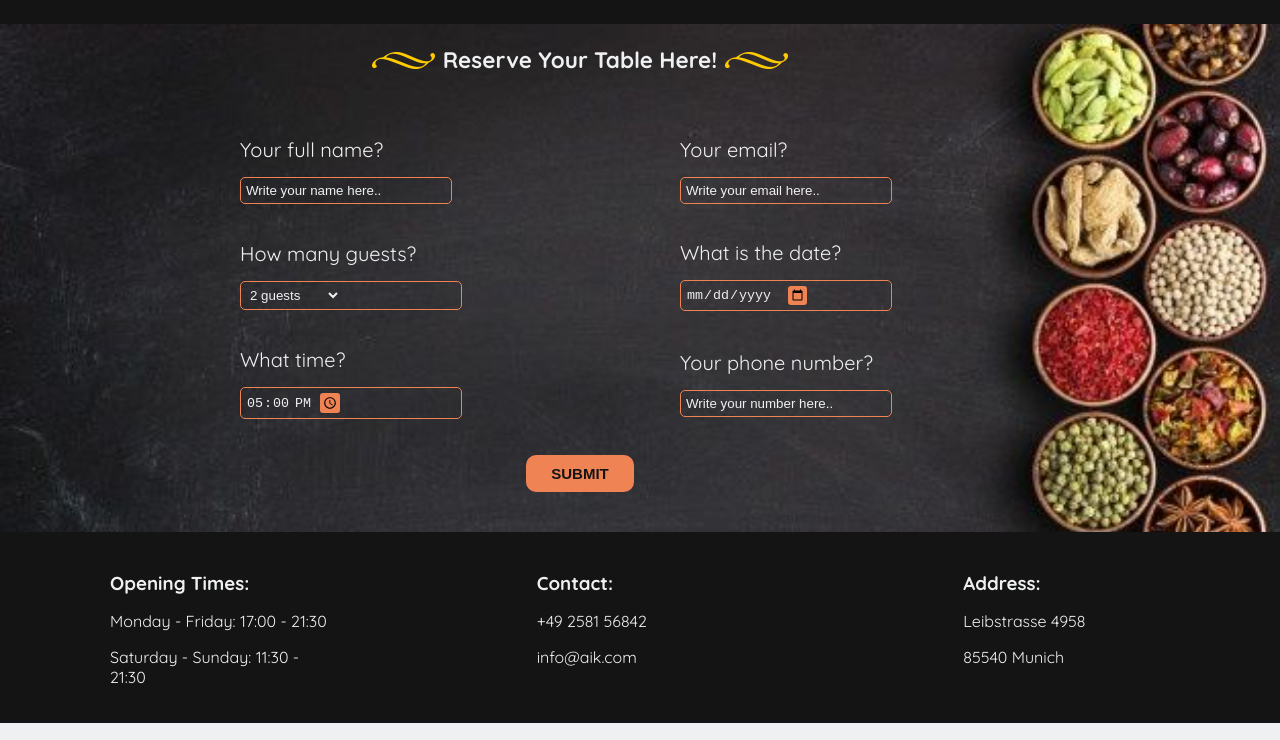
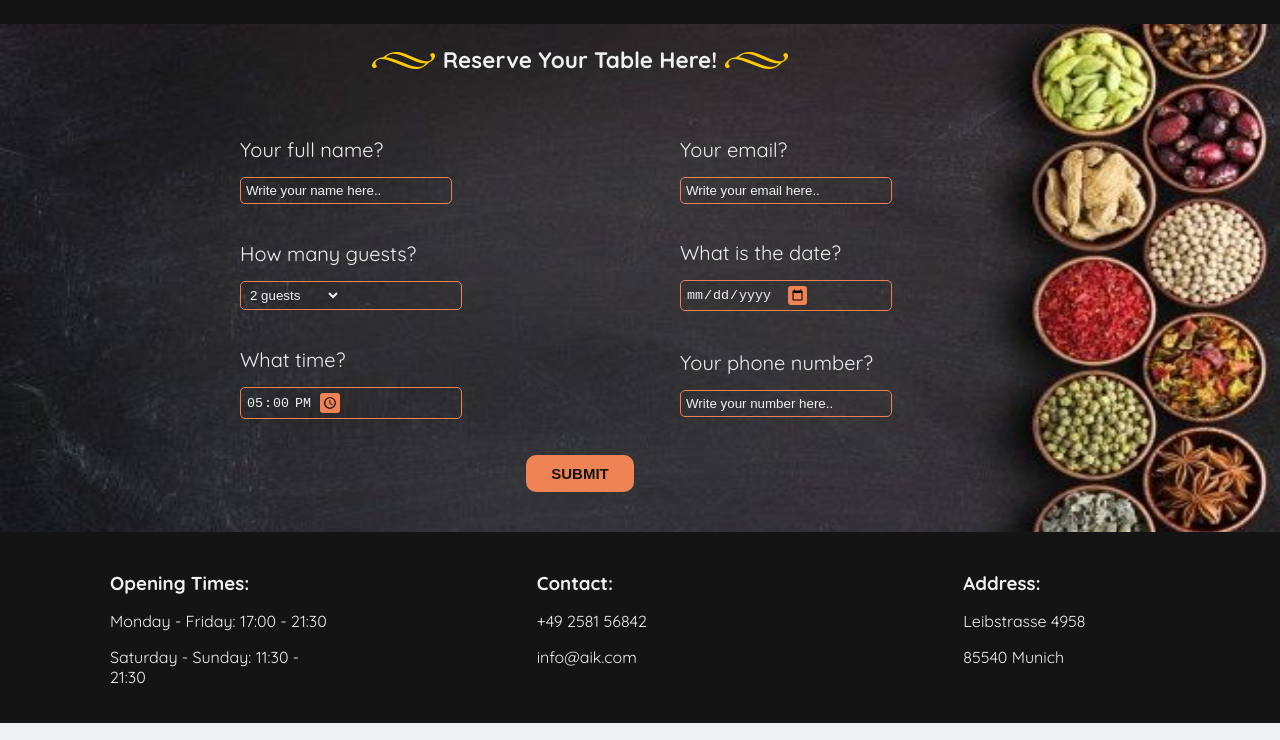
Before and after one commit to Celine248/Authentic-Indian-Restaurant, a plain HTML site: page Authentic Indian Restaurant/reservation.html in a window 1280 px wide. Shown: the part 60-800 px from the top of the page. Drawn offline with Linux system fonts and the light colour scheme.

Commit message:
Updated reservation.css
Background image fits 100%

```diff
--- a/Authentic Indian Restaurant/reservation.css
+++ b/Authentic Indian Restaurant/reservation.css
@@ -83,7 +83,8 @@ body {
   min-height: 50vh;
   color: #eef0f2ff;
   background: url(images/bg1.jpg);
-  background-size: cover;
+  background-size: 100vw 100vh;
+  background-repeat: no-repeat;
 }
 form{
 display: flex;
```
